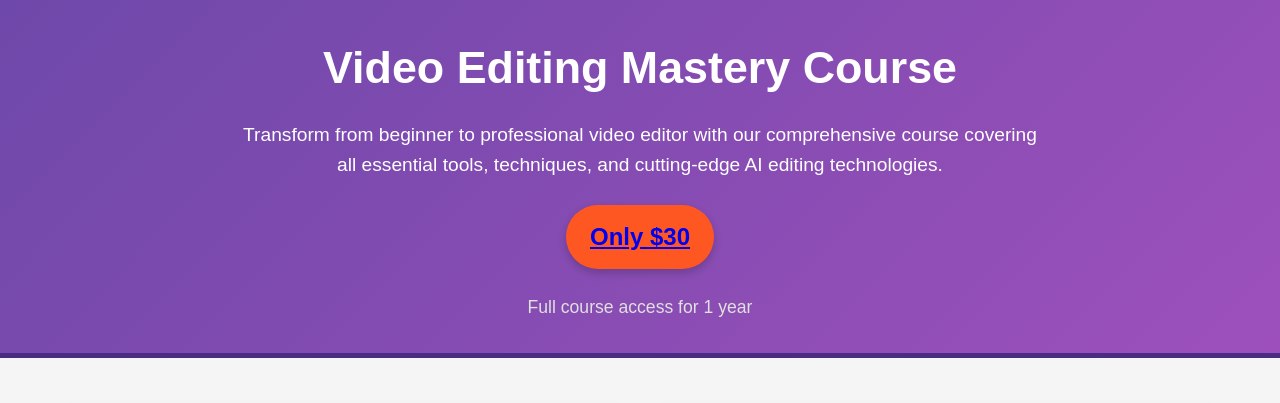
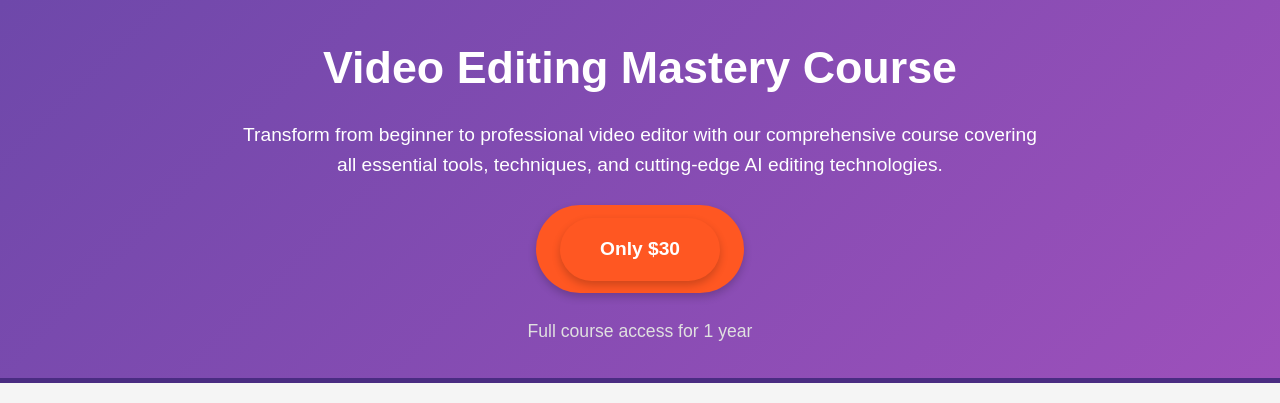
Before and after one commit to Alexus02/video-editing-course, a plain HTML site: page index.html in a window 1280 px wide. Shown: the top 403 px of the page. Drawn offline with Linux system fonts and the light colour scheme.

Commit message:
Update index.html

```diff
--- a/index.html
+++ b/index.html
@@ -216,7 +216,7 @@
         <div class="container">
             <h1>Video Editing Mastery Course</h1>
             <p>Transform from beginner to professional video editor with our comprehensive course covering all essential tools, techniques, and cutting-edge AI editing technologies.</p>
-            <div class="price-tag"><a href="https://pay.digitstem.com.ng/CQDCTB9K7GTE/L1cvTEVpeU5MYUliUHJxQnpHYjVrZz09-MzEzMjQ1">Only $30</a></div>
+            <div class="price-tag"><a href="https://pay.digitstem.com.ng/CQDCTB9K7GTE/L1cvTEVpeU5MYUliUHJxQnpHYjVrZz09-MzEzMjQ1" class="cta-button">Only $30</a></div>
             <div class="access-duration">Full course access for 1 year</div>
         </div>
     </header>
```
